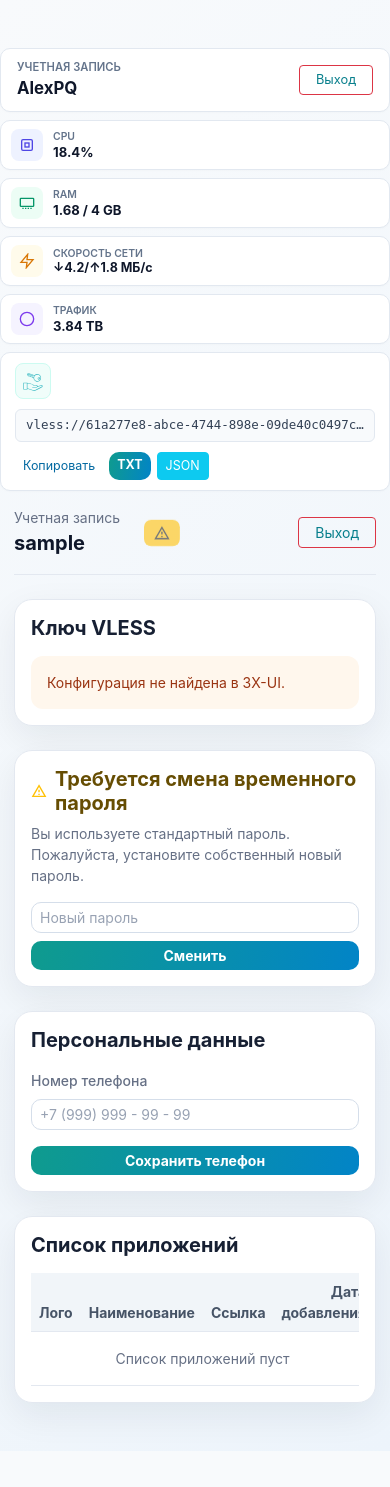
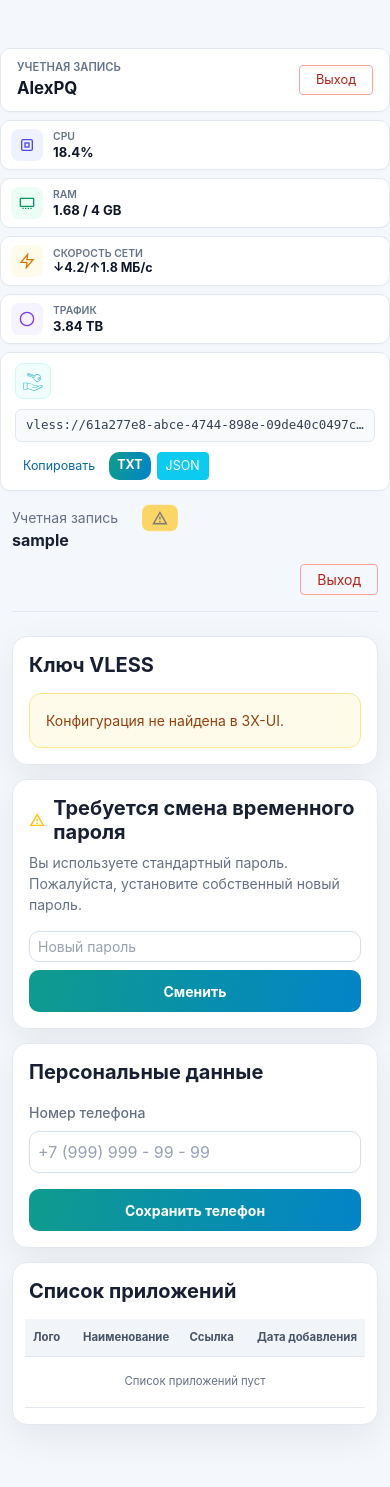
Before and after one commit to alexpikman/proxy.pqnet.ru, a PHP site: page /dashboard.php in a window 390 px wide. Before the commit the page ends 1437 px from the top, so only its background shows below. Run offline with PHP 8.4, Linux system fonts and the light colour scheme; the visitor is signed in with stand-in values (Sample User, id 1); data comes from the database, SQL or seed files in the repository; data that the repository does not hold is empty.

Commit message:
Improve dashboard mobile layout and light theme

```diff
--- a/dashboard.php
+++ b/dashboard.php
@@ -147,6 +147,64 @@ a{color:#087f8c!important}a:hover{color:#0369a1!important}
 .modal-header,.modal-footer{border-color:#e3e8f0!important}
 @media(prefers-color-scheme:dark){html,body{color-scheme:light!important;background:#f4f7fb!important;color:#172033!important}}
 </style>
+<style id="pqnet-mobile-fix">
+/* Layout pass: light UI, fluid width, mobile-first controls */
+:root{color-scheme:light!important}
+html{width:100%;min-width:0;overflow-x:hidden}
+body{margin:0!important;padding:24px 0!important;background:#f4f7fb!important;color:#172033!important;overflow-x:hidden}
+body> .container{width:100%!important;max-width:760px!important;padding-left:20px!important;padding-right:20px!important;margin-left:auto!important;margin-right:auto!important;box-sizing:border-box}
+body .border-bottom{border-color:#e3e8f0!important}
+body .fw-bold.fs-5{color:#172033!important;overflow-wrap:anywhere}
+body .card-light{min-width:0;overflow:hidden;background:#fff!important;border:1px solid #e3e8f0!important;border-radius:18px!important;box-shadow:0 8px 28px rgba(15,23,42,.055)!important}
+body .card-light h5,body .card-light h6{color:#172033!important}
+body .text-secondary,body .text-muted,body .small.text-muted{color:#667085!important}
+body .form-control,body .form-select,body input,body textarea{min-width:0;max-width:100%;background:#fff!important;color:#172033!important;border-color:#d5deea!important}
+body .form-control:focus,body .form-select:focus,body input:focus,body textarea:focus{border-color:#0f9b8e!important;box-shadow:0 0 0 3px rgba(15,155,142,.12)!important}
+body .form-control-code{background:#f8fafc!important;color:#172033!important;overflow-wrap:anywhere;word-break:break-all}
+body .input-group{min-width:0;flex-wrap:nowrap}
+body #vlessKey{width:1%;flex:1 1 auto;min-width:0;font-size:12px}
+body .btn{white-space:normal;touch-action:manipulation}
+body .btn-primary,body .btn-gradient-blue{background:linear-gradient(100deg,#0f9b8e,#0284c7)!important;color:#fff!important;border:0!important}
+body .btn-outline-primary{background:#fff!important;color:#0369a1!important;border-color:#93c5fd!important}
+body .btn-outline-danger{color:#b42318!important;border-color:#fda29b!important}
+body .table{--bs-table-color:#344054;--bs-table-bg:transparent;--bs-table-border-color:#e3e8f0;color:#344054!important}
+body .table thead th{background:#f1f5f9!important;color:#475467!important;white-space:nowrap}
+body .table td{vertical-align:middle}
+body .modal-content{background:#fff!important;color:#172033!important;border:1px solid #e3e8f0!important;border-radius:18px!important}
+body .modal-content h6{color:#172033!important}
+body .alert-warning{background:#fffbeb!important;color:#92400e!important;border:1px solid #fde68a!important}
+body .alert-success{background:#ecfdf3!important;color:#027a48!important}
+body .alert-danger{background:#fef3f2!important;color:#b42318!important}
+@media(max-width:576px){
+  body{padding:12px 0!important}
+  body> .container{padding-left:12px!important;padding-right:12px!important}
+  body .container .d-flex.justify-content-between.align-items-center.mb-4{align-items:flex-start!important;gap:12px;flex-wrap:wrap}
+  body .container .d-flex.justify-content-between.align-items-center.mb-4> .d-flex:first-child{flex:1 1 100%;min-width:0;align-items:flex-start!important;flex-wrap:wrap}
+  body .container .d-flex.justify-content-between.align-items-center.mb-4> .d-flex:last-child{width:100%;justify-content:flex-end}
+  body .container .d-flex.justify-content-between.align-items-center.mb-4 .fs-5{font-size:1rem!important}
+  body .container .card-light{padding:16px!important;margin-bottom:14px!important;border-radius:15px!important}
+  body .container .input-group{display:flex;flex-wrap:wrap;gap:8px}
+  body .container .input-group #vlessKey{flex:1 1 100%;width:100%;border-radius:10px!important;min-height:44px}
+  body .container .input-group #vlessKey+button{flex:1 1 100%;width:100%;border-radius:10px!important;min-height:42px}
+  body .container .d-flex.justify-content-center.gap-2{flex-direction:column}
+  body .container .d-flex.justify-content-center.gap-2 .btn{width:100%;justify-content:center;min-height:42px}
+  body .container .row.g-2>[class*="col-"],body .container .row.g-3>[class*="col-"]{width:100%}
+  body .container .row.g-2 .btn,body .container .row.g-3 .btn{min-height:42px}
+  body #phoneInput{font-size:16px;min-height:42px}
+  body .table-responsive{margin:0 -4px}
+  body .table{font-size:13px}
+  body .table td,body .table th{padding:10px 8px}
+  body .table td:nth-child(2){min-width:120px;overflow-wrap:anywhere}
+  body .table td:nth-child(3){min-width:92px}
+  body .table td:nth-child(4){min-width:112px}
+  body .modal-dialog{margin:12px}
+}
+@media(max-width:360px){
+  body> .container{padding-left:8px!important;padding-right:8px!important}
+  body .container .card-light{padding:12px!important}
+  body .container .btn{font-size:13px}
+}
+</style>
 </head>
 <body class="py-5">
 <?php renderServerHeaderStatus(); ?>
@@ -244,7 +302,7 @@ a{color:#087f8c!important}a:hover{color:#0369a1!important}
                 <input type="hidden" name="change_password" value="1">
                 <div class="row g-2">
                     <div class="col-md-8">
-                        <input type="text" name="new_password" class="form-control form-control-sm" placeholder="Новый пароль" required>
+                        <input type="password" name="new_password" class="form-control form-control-sm" placeholder="Новый пароль" required>
                     </div>
                     <div class="col-md-4">
                         <button type="submit" class="btn btn-warning btn-sm w-100 fw-medium">Сменить</button>
```
